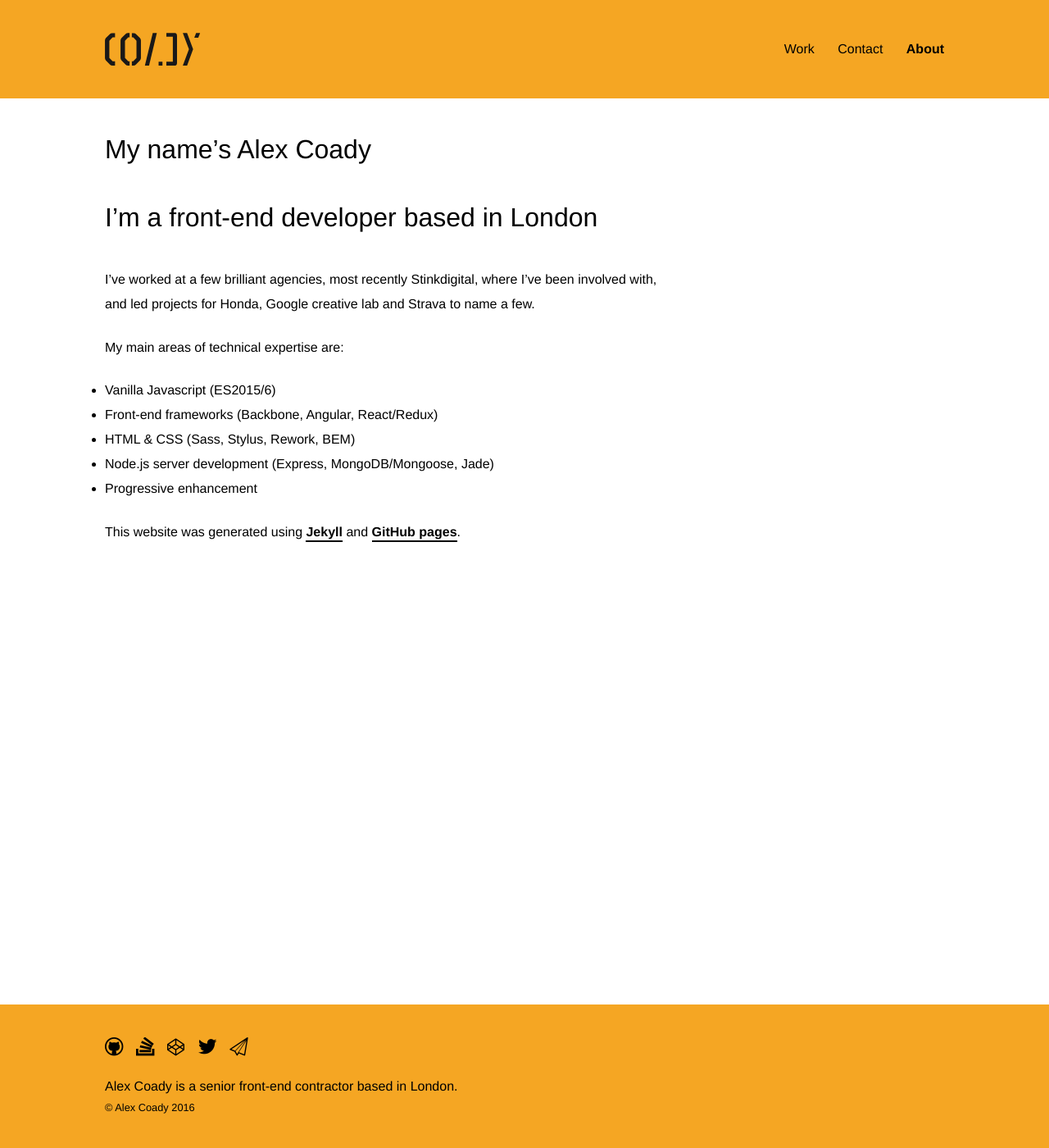
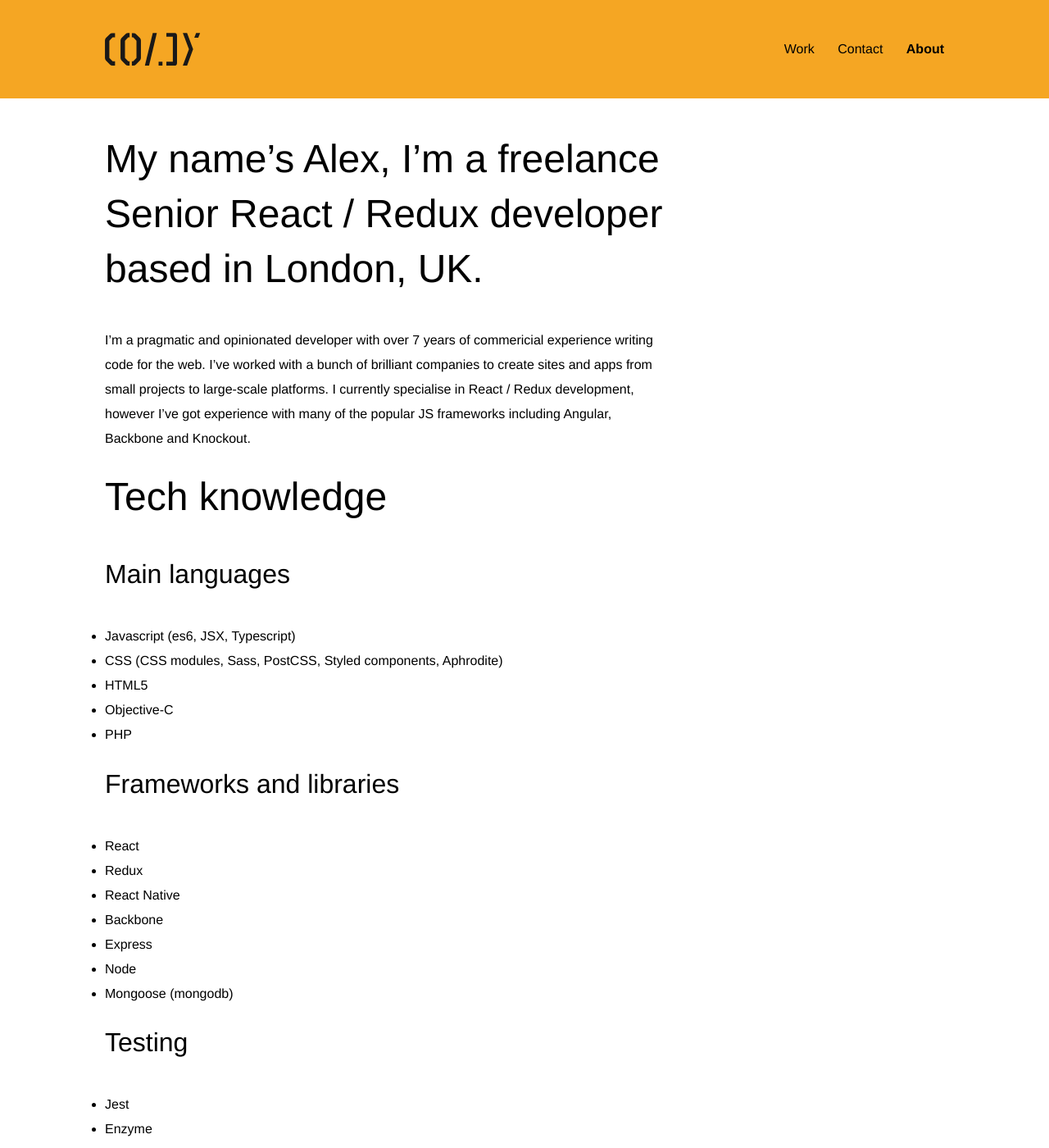
Before and after one commit to alexcoady/alexcoady.github.io, a Jekyll site: the page built from about/index.markdown, in a window 1280 px wide and 1400 px high. Shown: the whole window at 82% size. Built offline with Jekyll 4.4.1, drawn with Linux system fonts in a browser that asks for light colours; some web fonts are replaced.

Commit message:
removed email from contact page, rewrote about page

```diff
--- a/about/index.markdown
+++ b/about/index.markdown
@@ -2,18 +2,33 @@
 title: About
 ---
 
-# My name's Alex Coady
+## My name's Alex, I'm a freelance Senior React / Redux developer based in London, UK.
 
-### I'm a front-end developer based in London
+I'm a pragmatic and opinionated developer with over 7 years of commericial experience writing code for the web. I've worked with a bunch of brilliant companies to create sites and apps from small projects to large-scale platforms. I currently specialise in React / Redux development, however I've got experience with many of the popular JS frameworks including Angular, Backbone and Knockout.
 
-I've worked at a few brilliant agencies, most recently Stinkdigital, where I've been involved with, and led projects for Honda, Google creative lab and Strava to name a few.
+## Tech knowledge
 
-My main areas of technical expertise are:
+### Main languages
+- Javascript (es6, JSX, Typescript)
+- CSS (CSS modules, Sass, PostCSS, Styled components, Aphrodite)
+- HTML5
+- Objective-C
+- PHP
 
-- Vanilla Javascript (ES2015/6)
-- Front-end frameworks (Backbone, Angular, React/Redux)
-- HTML & CSS (Sass, Stylus, Rework, BEM)
-- Node.js server development (Express, MongoDB/Mongoose, Jade)
-- Progressive enhancement
+### Frameworks and libraries
+- React
+- Redux
+- React Native
+- Backbone
+- Express
+- Node
+- Mongoose (mongodb)
+
+### Testing
+- Jest
+- Enzyme
+- Karma
+- Mocha
+- Chai
 
 This website was generated using [Jekyll](http://jekyllrb.com/) and [GitHub pages](https://pages.github.com/).
--- a/contact/index.markdown
+++ b/contact/index.markdown
@@ -2,11 +2,11 @@
 title: Contact
 ---
 
-# Say hello
+## Say hello
 
-If you'd like to work with me, say hello here: [alex@coady.me](mailto:alex@coady.me)
+Get in touch by sending me a tweet [@{{ site.twitter_username }}](http://twitter.com/{{ site.twitter_username }}){:target="_blank"}, or via [LinkedIn](http://www.linkedin.com/in/alex-coady){:target="_blank"}.
 
-Or if you'd like to see what I've been up to, check out:
+If you'd like to see what I've been up to, check out:
 
 - Codepen: [@{{ site.codepen_username }}](http://codepen.io/{{ site.codepen_username }}){:target="_blank"}
 - GitHub: [@{{ site.github_username }}](http://github.com/{{ site.github_username }}){:target="_blank"}
```
